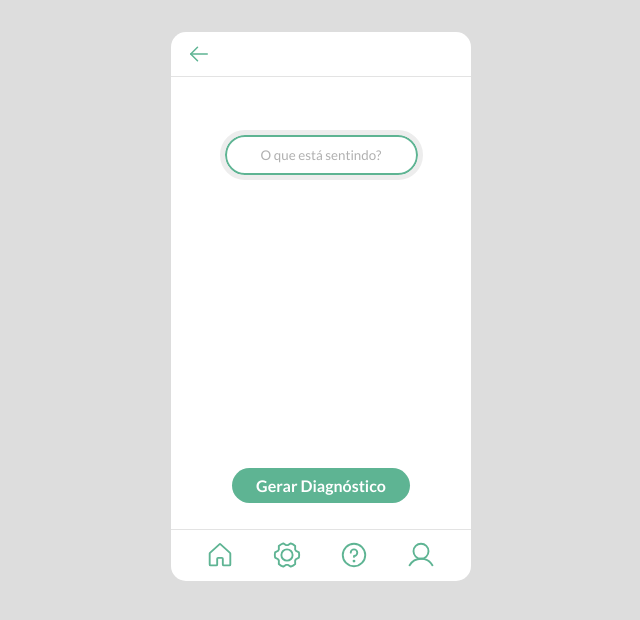
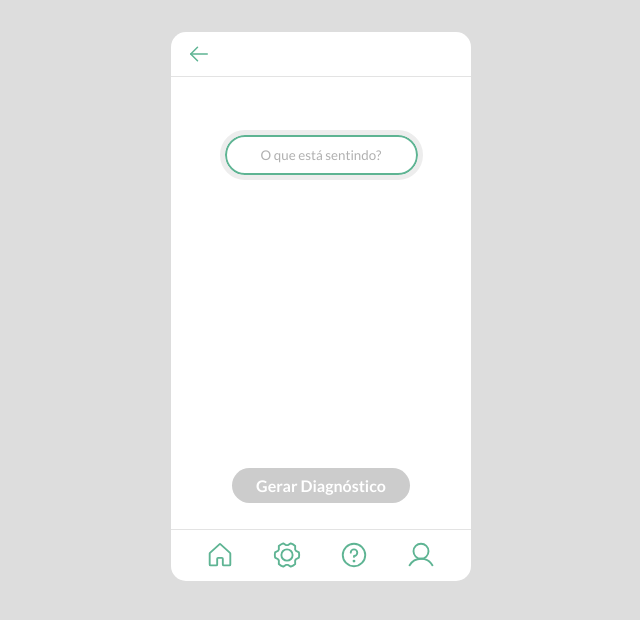
Before and after one commit to joziasmartini/natmed, a React (Create React App) app in the folder app/: page /symptoms in a window 1280 px wide. Shown: the top 620 px of the page, without its empty margins (319-959 px from the left). Built offline with nearby package versions, Linux system fonts and the light colour scheme.

Commit message:
Adjust logic of Button inside Symptoms view

```diff
--- a/app/src/views/Symptoms/Symptoms.tsx
+++ b/app/src/views/Symptoms/Symptoms.tsx
@@ -19,7 +19,12 @@ function Symptoms() {
         <SearchInput saveSymptoms={setSymptoms} savedSymptoms={symptoms}/>
         <Tags tags={symptoms}/>
         <Link to="/diagnosis">
-          <Button type="primary" text="Gerar Diagnóstico" action={() => {}} />
+          <Button
+            type="primary"
+            text="Gerar Diagnóstico"
+            action={() => {}}
+            disabled={symptoms.length === 0}
+          />
         </Link>
         <NavBar theme="light" />
     </Interface>
```
